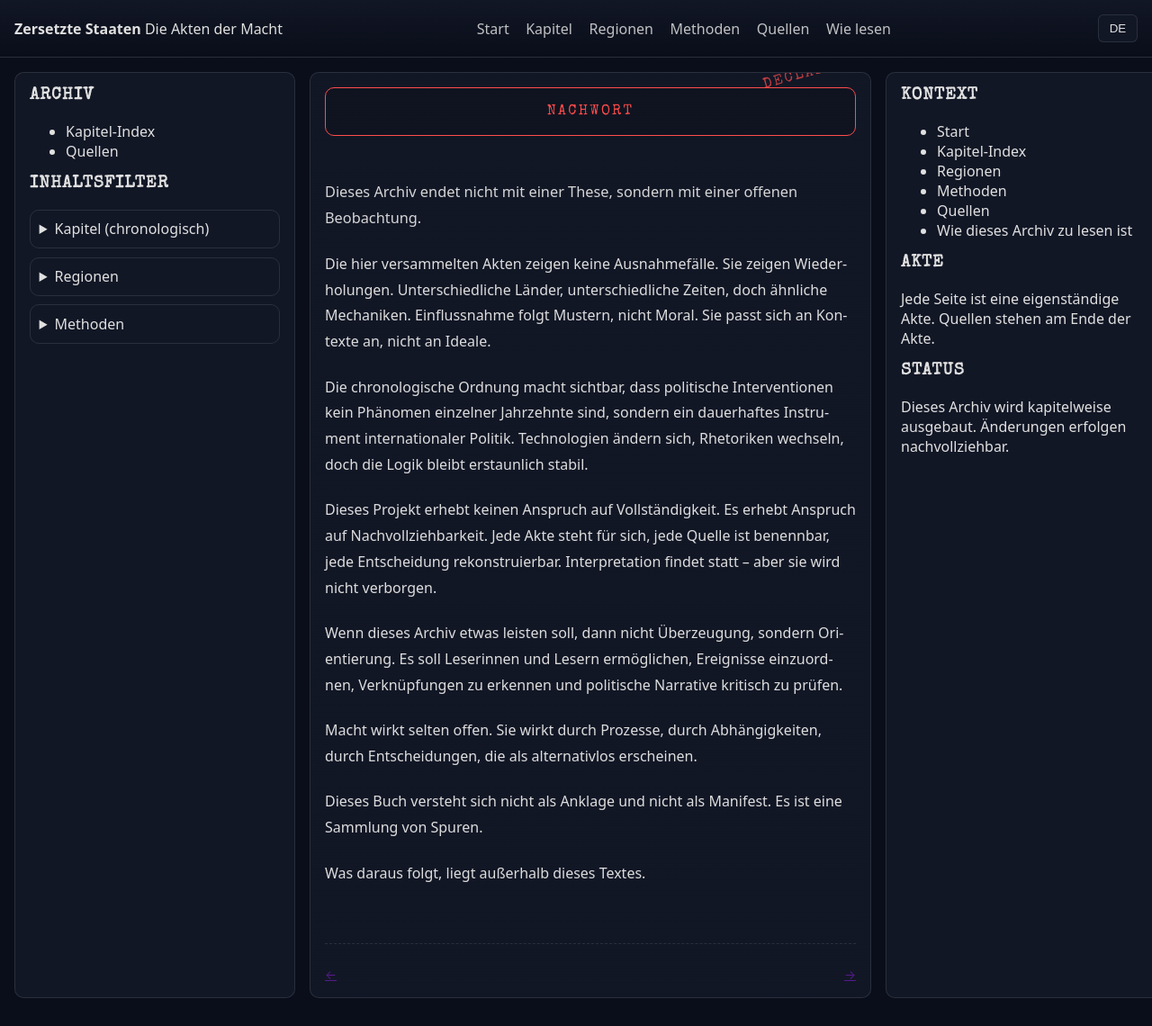
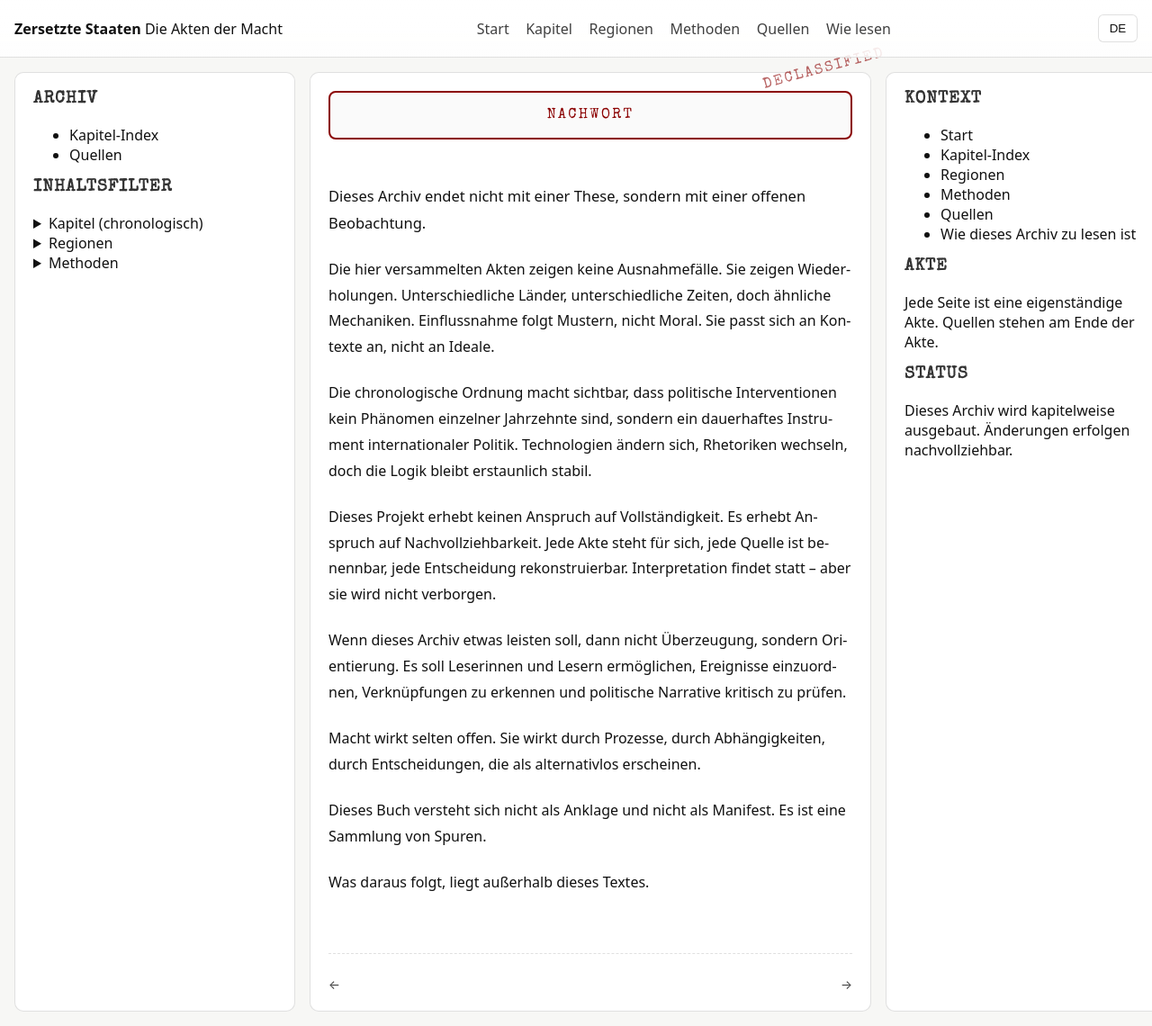
Before and after one commit to bozart-army/zersetzte-staaten-site, a Jekyll site: the page built from de/kapitel/Kapitel-44-Nachwort.md, in a window 1280 px wide and 1140 px high. Shown: the whole window at 90% size. Built offline with Jekyll 4.4.1, drawn with Linux system fonts in a browser that asks for light colours; our own code applies the rules of GitHub Pages for plain Markdown files.

Commit message:
Update style.css

```diff
--- a/assets/css/style.css
+++ b/assets/css/style.css
@@ -1,14 +1,14 @@
 @import url('https://fonts.googleapis.com/css2?family=Special+Elite&display=swap');
 
 :root {
-  --bg: #0a0e1a;
-  --panel: #121726;
-  --text: #e0e0e0;
-  --accent: #ff4d4d;
-  --line: rgba(255,255,255,0.1);
+  --bg: #f7f7f5;              /* Papierweiß */
+  --panel: #ffffff;          /* Seitenhintergrund */
+  --text: #111111;           /* Haupttext */
+  --accent: #8b0000;         /* Akten-Rot (gedämpft) */
+  --line: rgba(0,0,0,0.12);  /* feine Linien */
 
-  --scanline-opacity: 0.08;
-  --noise-opacity: 0.06;
+  --scanline-opacity: 0.04;  /* sehr subtil */
+  --noise-opacity: 0.03;
 }
 
 * { box-sizing: border-box; }
@@ -21,7 +21,7 @@ body {
 }
 
 /* =========================
-   ARCHIV-TYPOGRAFIE
+   TYPOGRAFIE / ARCHIV
    ========================= */
 
 h1, h2, h3, .aktenkopf {
@@ -35,7 +35,7 @@ h1, h2, h3, .aktenkopf {
    ========================= */
 
 .header {
-  background: linear-gradient(to bottom, var(--panel), rgba(18,23,38,0));
+  background: linear-gradient(to bottom, #ffffff, rgba(255,255,255,0.85));
   position: sticky;
   top: 0;
   z-index: 10;
@@ -57,13 +57,13 @@ h1, h2, h3, .aktenkopf {
   color: var(--text);
   text-decoration: none;
   margin-right: 0.9rem;
-  opacity: 0.85;
+  opacity: 0.8;
 }
 
 .header nav a:hover { opacity: 1; }
 
 .lang-switcher button {
-  background: var(--panel);
+  background: #ffffff;
   color: var(--text);
   border: 1px solid var(--line);
   padding: 0.45rem 0.6rem;
@@ -90,66 +90,53 @@ h1, h2, h3, .aktenkopf {
 .content {
   background: var(--panel);
   border: 1px solid var(--line);
-  padding: 1rem;
+  padding: 1.25rem;
   border-radius: 10px;
 }
 
 /* =========================
-   CONTENT-EFFEKTE
+   CONTENT / LESEN
    ========================= */
 
 .content {
   position: relative;
-  overflow: hidden;
 }
 
-.content::after {
-  content: "";
-  position: absolute;
-  inset: 0;
-  pointer-events: none;
-  background: repeating-linear-gradient(
-    to bottom,
-    transparent 0px,
-    transparent 2px,
-    rgba(0,0,0,var(--scanline-opacity)) 3px
-  );
-}
-
+/* sehr dezentes Papierkorn */
 .content::before {
   content: "";
   position: absolute;
   inset: 0;
   pointer-events: none;
   background:
-    radial-gradient(circle at 20% 30%, rgba(255,255,255,0.05) 0 1px, transparent 2px),
-    radial-gradient(circle at 70% 60%, rgba(255,255,255,0.04) 0 1px, transparent 2px),
-    radial-gradient(circle at 40% 80%, rgba(255,255,255,0.03) 0 1px, transparent 2px);
+    radial-gradient(circle at 20% 30%, rgba(0,0,0,0.02) 0 1px, transparent 2px),
+    radial-gradient(circle at 70% 60%, rgba(0,0,0,0.015) 0 1px, transparent 2px);
+  background-size: 160px 160px, 200px 200px;
   opacity: var(--noise-opacity);
 }
 
 /* =========================
-   BUCH-LESERHYGIENE
+   BUCH-LESEFLUSS
    ========================= */
 
 .content p {
   max-width: 68ch;
   line-height: 1.8;
-  margin: 0 0 1.25rem;
+  margin: 0 0 1.3rem;
   hyphens: auto;
 }
 
-.content p + p { margin-top: 1.35rem; }
+.content p + p {
+  margin-top: 1.4rem;
+}
 
 .content p:first-of-type {
-  font-size: 1.02rem;
-  opacity: 0.96;
+  font-size: 1.03rem;
 }
 
 .content h1 {
   margin-bottom: 2.8rem;
   font-size: 2.05rem;
-  letter-spacing: 0.08em;
 }
 
 .content h2 {
@@ -158,26 +145,19 @@ h1, h2, h3, .aktenkopf {
   padding-bottom: 0.35rem;
 }
 
-.content hr {
-  border: none;
-  height: 1px;
-  background: linear-gradient(to right, transparent, var(--line), transparent);
-  margin: 3rem 0;
-}
-
 /* =========================
    AKTENKOPF
    ========================= */
 
 .aktenkopf {
   margin: 0 0 3rem;
-  padding: 1.1rem 1.25rem;
-  border: 1.5px solid var(--accent);
-  background: rgba(0,0,0,0.15);
+  padding: 1.05rem 1.25rem;
+  border: 2px solid var(--accent);
+  background: #fafafa;
   color: var(--accent);
   text-align: center;
   letter-spacing: 0.14em;
-  border-radius: 10px;
+  border-radius: 8px;
 }
 
 .aktenkopf::before {
@@ -186,7 +166,7 @@ h1, h2, h3, .aktenkopf {
   top: -12px;
   right: -18px;
   transform: rotate(-15deg);
-  opacity: 0.75;
+  opacity: 0.6;
 }
 
 /* =========================
@@ -196,9 +176,9 @@ h1, h2, h3, .aktenkopf {
 .content blockquote {
   margin: 2.5rem 0;
   padding: 1.1rem 1.3rem;
-  border-left: 3px solid var(--accent);
-  background: rgba(255,255,255,0.035);
-  border-radius: 8px;
+  border-left: 4px solid var(--accent);
+  background: #f2f2f2;
+  border-radius: 6px;
 }
 
 .content blockquote p {
@@ -210,7 +190,7 @@ h1, h2, h3, .aktenkopf {
   display: block;
   margin-top: 0.6rem;
   font-size: 0.8rem;
-  opacity: 0.75;
+  opacity: 0.7;
   text-align: right;
 }
 
@@ -218,20 +198,18 @@ h1, h2, h3, .aktenkopf {
    SIDEBARS
    ========================= */
 
-.menu h3 { margin-top: 0; }
+.menu h3 {
+  margin-top: 0;
+  opacity: 0.85;
+}
 
 .menu a {
   color: var(--text);
   text-decoration: none;
 }
 
-.menu a:hover { text-decoration: underline; }
-
-.menu details {
-  border: 1px solid var(--line);
-  border-radius: 10px;
-  padding: 0.6rem;
-  margin: 0.6rem 0;
+.menu a:hover {
+  text-decoration: underline;
 }
 
 /* =========================
@@ -247,8 +225,19 @@ h1, h2, h3, .aktenkopf {
   font-size: 0.85rem;
 }
 
+.chapter-nav a {
+  color: var(--text);
+  text-decoration: none;
+  opacity: 0.8;
+}
+
+.chapter-nav a:hover {
+  opacity: 1;
+  text-decoration: underline;
+}
+
 /* =========================
-   MOBILE – FINAL
+   MOBILE
    ========================= */
 
 @media (max-width: 1100px) {
@@ -260,31 +249,35 @@ h1, h2, h3, .aktenkopf {
     display: none;
   }
 
-  .sidebar-left,
-  .sidebar-right {
-    opacity: 0.95;
-  }
-
   .content {
-    padding: 1.25rem;
+    padding: 1.2rem;
   }
 }
 
 /* =========================
-   DRUCK / PDF
+   PRINT
    ========================= */
 
 @media print {
-  body { background: #fff; color: #000; }
+  body {
+    background: #fff;
+    color: #000;
+  }
 
   .header,
   .sidebar-left,
-  .sidebar-right { display: none; }
+  .sidebar-right {
+    display: none;
+  }
 
-  .content { background: transparent; border: none; }
+  .content {
+    border: none;
+    background: transparent;
+  }
 
   .aktenkopf {
+    border-color: #000;
     color: #000;
-    border-color: #000;
+    background: transparent;
   }
 }
```
